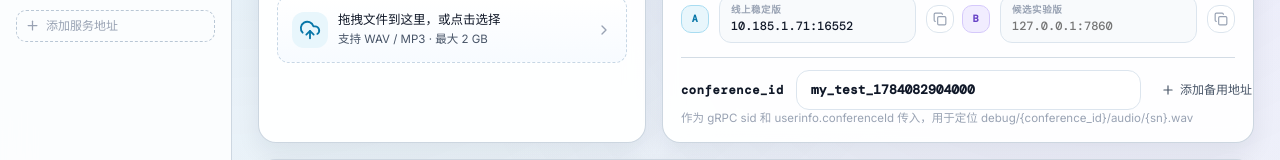
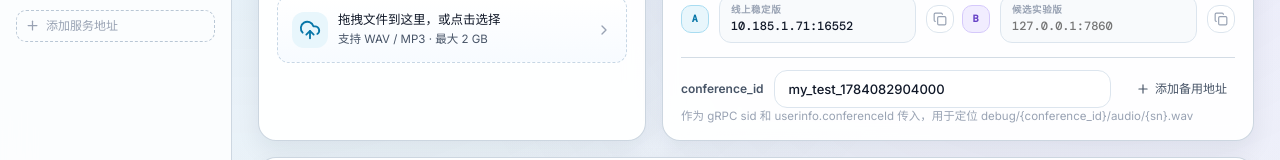
Before and after one commit to caiqiezujian/Sim_Compare_platform, a React (Vite) app: page / in a window 1280 px wide. Shown: the part 269-429 px from the top of the page. Built offline with nearby package versions, Linux system fonts and the light colour scheme; no server answers.

Commit message:
feat: 同步最新代码 + 重新 build dist (D8YPRR7j)

```diff
--- a/src/styles.css
+++ b/src/styles.css
@@ -512,8 +512,9 @@ input, textarea { border: 0; outline: 0; background: transparent; }
 
 .conference-input span {
   color: var(--text-2);
-  font: 700 10px 'DM Mono', monospace;
-  letter-spacing: .08em;
+  font-size: 12px;
+  font-weight: 600;
+  letter-spacing: 0;
 }
 
 .conference-input input {
@@ -524,7 +525,7 @@ input, textarea { border: 0; outline: 0; background: transparent; }
   padding: 0 10px;
   background: var(--panel-2);
   color: var(--text);
-  font: 600 12px 'DM Mono', monospace;
+  font: 500 12px 'Inter', 'Microsoft YaHei', sans-serif;
 }
 
 .direction-switch {
@@ -1443,21 +1444,24 @@ html, body {
 }
 
 .service-bottom-row .conference-input {
-  min-width: 460px;
-  gap: 12px;
+  min-width: 430px;
+  gap: 10px;
 }
 
 .service-bottom-row .conference-input span {
   font-size: 12px;
-  letter-spacing: .06em;
-  color: var(--text);
+  font-weight: 600;
+  letter-spacing: 0;
+  color: var(--text-2);
+  white-space: nowrap;
 }
 
 .service-bottom-row .conference-input input {
-  height: 40px;
+  height: 38px;
   min-width: 280px;
   padding: 0 14px;
   font-size: 13px;
+  font-weight: 500;
   border-radius: 13px;
 }
 
```
Also changed, not shown: 4 other files (tests, documents, lock files or other folders).
